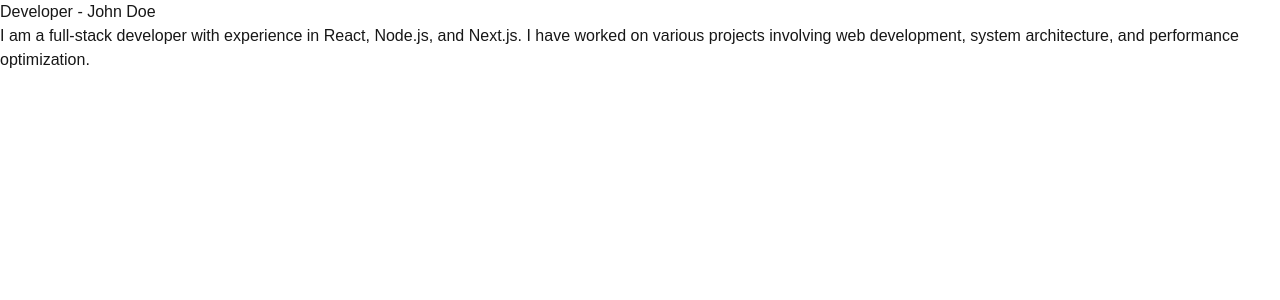
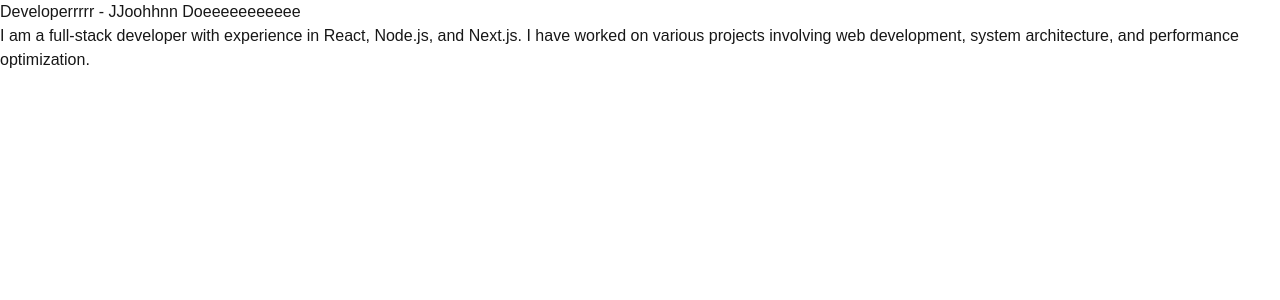
Before and after one commit to tediyo/New-QA-Pro-Web, a Next.js app: page /developer in a window 1280 px wide. Shown: the top 300 px of the page. Built offline with nearby package versions, Linux system fonts and the light colour scheme.

Commit message:
Developer page customization

```diff
--- a/src/app/developer/page.tsx
+++ b/src/app/developer/page.tsx
@@ -3,7 +3,7 @@ import { FC } from 'react';
 const DeveloperPage: FC = () => {
   return (
     <div className="p-8">
-      <h1 className="text-4xl font-bold text-gray-900">Developer - John Doe</h1>
+      <h1 className="text-4xl font-bold text-gray-900">Developerrrrr - JJoohhnn Doeeeeeeeeeee</h1>
       <p className="mt-4 text-lg text-gray-700">
         I am a full-stack developer with experience in React, Node.js, and Next.js. I have worked on various projects involving web development, system architecture, and performance optimization.
       </p>
```
